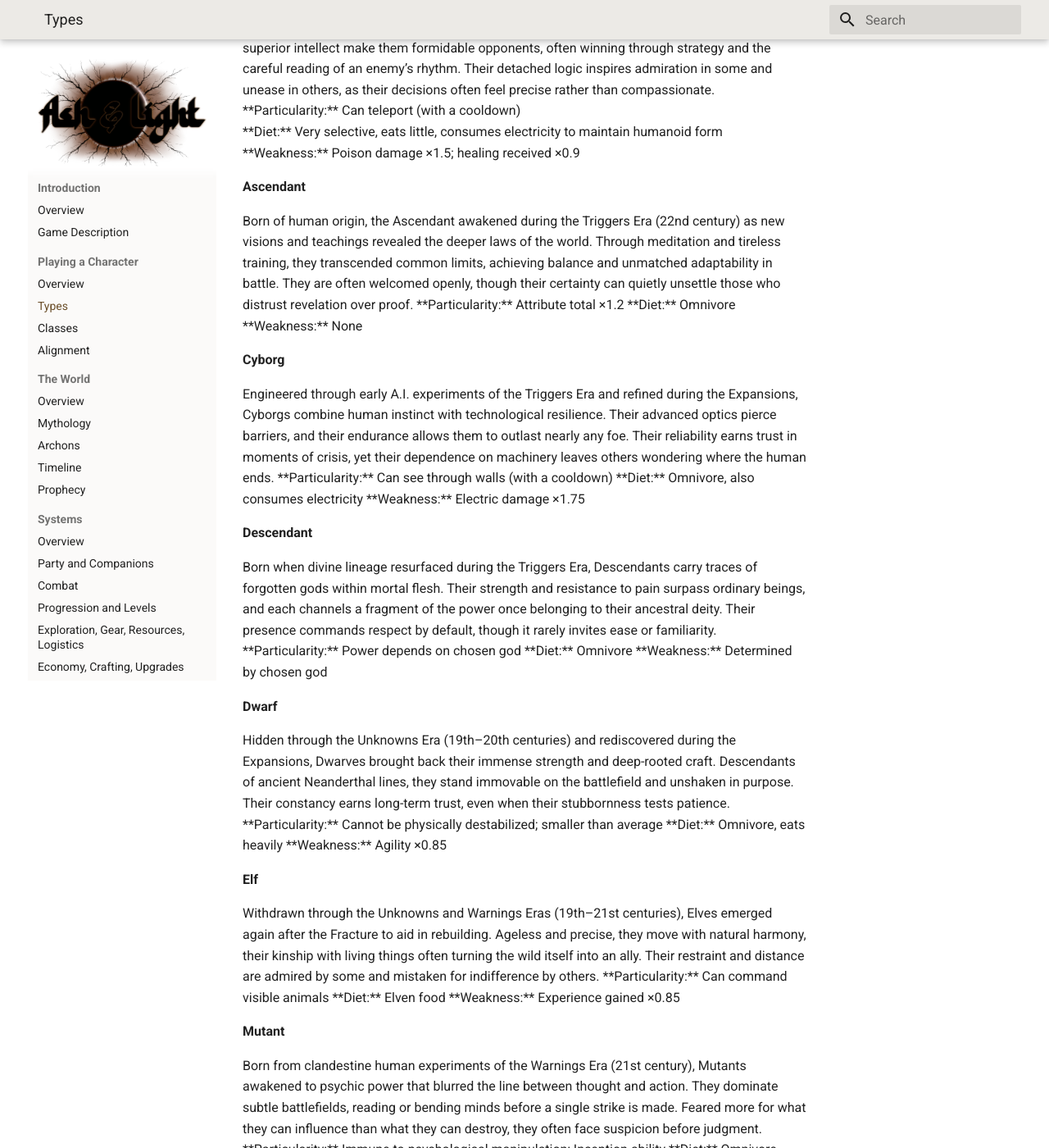
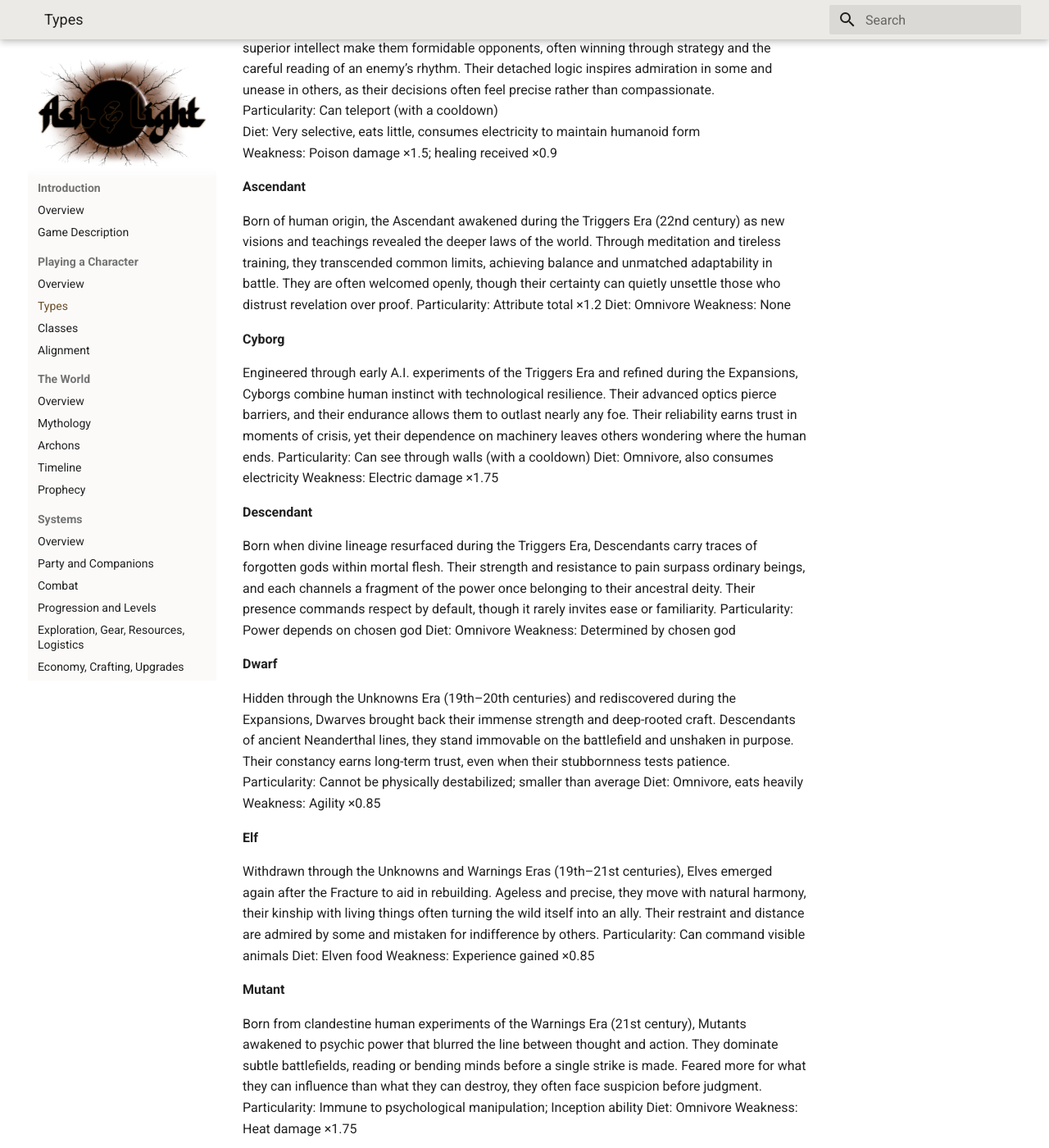
Before and after one commit to Realoid/ash-and-light, an MkDocs documentation site: the page built from docs/02_playing_a_character/03_types.md, in a window 1280 px wide and 1400 px high, scrolled down 438 px. Shown: the whole window at 82% size. Built offline with MkDocs 1.6.1 and Material for MkDocs 9.7.7, drawn with Linux system fonts in a browser that asks for light colours; some of the changed lines change nothing that is shown; some of the changed text lies outside the part shown.

Commit message:
Update 03_types.md

```diff
--- a/docs/02_playing_a_character/03_types.md
+++ b/docs/02_playing_a_character/03_types.md
@@ -5,69 +5,69 @@ Types define a character’s nature and origin within the world of Ash \& Light.
 **Alien**
 
 First known contact came from the Betelgeuse system during the Expansions Era (23rd century), when coalitions between species began to form. The Alien’s mastery of subatomic matter and superior intellect make them formidable opponents, often winning through strategy and the careful reading of an enemy’s rhythm. Their detached logic inspires admiration in some and unease in others, as their decisions often feel precise rather than compassionate.
-\*\*Particularity:\*\* Can teleport (with a cooldown)<br>
-\*\*Diet:\*\* Very selective, eats little, consumes electricity to maintain humanoid form<br>
-\*\*Weakness:\*\* Poison damage ×1.5; healing received ×0.9<br>
+Particularity: Can teleport (with a cooldown)
+Diet: Very selective, eats little, consumes electricity to maintain humanoid form
+Weakness: Poison damage ×1.5; healing received ×0.9
 
 **Ascendant**
 
 Born of human origin, the Ascendant awakened during the Triggers Era (22nd century) as new visions and teachings revealed the deeper laws of the world. Through meditation and tireless training, they transcended common limits, achieving balance and unmatched adaptability in battle. They are often welcomed openly, though their certainty can quietly unsettle those who distrust revelation over proof.
-\*\*Particularity:\*\* Attribute total ×1.2
-\*\*Diet:\*\* Omnivore
-\*\*Weakness:\*\* None
+Particularity: Attribute total ×1.2
+Diet: Omnivore
+Weakness: None
 
 **Cyborg**
 
 Engineered through early A.I. experiments of the Triggers Era and refined during the Expansions, Cyborgs combine human instinct with technological resilience. Their advanced optics pierce barriers, and their endurance allows them to outlast nearly any foe. Their reliability earns trust in moments of crisis, yet their dependence on machinery leaves others wondering where the human ends.
-\*\*Particularity:\*\* Can see through walls (with a cooldown)
-\*\*Diet:\*\* Omnivore, also consumes electricity
-\*\*Weakness:\*\* Electric damage ×1.75
+Particularity: Can see through walls (with a cooldown)
+Diet: Omnivore, also consumes electricity
+Weakness: Electric damage ×1.75
 
 **Descendant**
 
 Born when divine lineage resurfaced during the Triggers Era, Descendants carry traces of forgotten gods within mortal flesh. Their strength and resistance to pain surpass ordinary beings, and each channels a fragment of the power once belonging to their ancestral deity. Their presence commands respect by default, though it rarely invites ease or familiarity.
-\*\*Particularity:\*\* Power depends on chosen god
-\*\*Diet:\*\* Omnivore
-\*\*Weakness:\*\* Determined by chosen god
+Particularity: Power depends on chosen god
+Diet: Omnivore
+Weakness: Determined by chosen god
 
 **Dwarf**
 
 Hidden through the Unknowns Era (19th–20th centuries) and rediscovered during the Expansions, Dwarves brought back their immense strength and deep-rooted craft. Descendants of ancient Neanderthal lines, they stand immovable on the battlefield and unshaken in purpose. Their constancy earns long-term trust, even when their stubbornness tests patience.
-\*\*Particularity:\*\* Cannot be physically destabilized; smaller than average
-\*\*Diet:\*\* Omnivore, eats heavily
-\*\*Weakness:\*\* Agility ×0.85
+Particularity: Cannot be physically destabilized; smaller than average
+Diet: Omnivore, eats heavily
+Weakness: Agility ×0.85
 
 **Elf**
 
 Withdrawn through the Unknowns and Warnings Eras (19th–21st centuries), Elves emerged again after the Fracture to aid in rebuilding. Ageless and precise, they move with natural harmony, their kinship with living things often turning the wild itself into an ally. Their restraint and distance are admired by some and mistaken for indifference by others.
-\*\*Particularity:\*\* Can command visible animals
-\*\*Diet:\*\* Elven food
-\*\*Weakness:\*\* Experience gained ×0.85
+Particularity: Can command visible animals
+Diet: Elven food
+Weakness: Experience gained ×0.85
 
 **Mutant**
 
 Born from clandestine human experiments of the Warnings Era (21st century), Mutants awakened to psychic power that blurred the line between thought and action. They dominate subtle battlefields, reading or bending minds before a single strike is made. Feared more for what they can influence than what they can destroy, they often face suspicion before judgment.
-\*\*Particularity:\*\* Immune to psychological manipulation; Inception ability
-\*\*Diet:\*\* Omnivore
-\*\*Weakness:\*\* Heat damage ×1.75
+Particularity: Immune to psychological manipulation; Inception ability
+Diet: Omnivore
+Weakness: Heat damage ×1.75
 
 **Undead**
 
 The necrovirus spread during the Fracture Era (24th century), giving rise to the Undead; humans bound to unending existence through decay. Their resilience defies pain and suffocation alike, though their survival depends on flesh and the bitter taste of anti-decay serum. Even where tolerated, their presence is met with quiet distrust, as few believe death should be endured rather than ended.
-\*\*Particularity:\*\* Immune to bleeding, poisoning, and radiation; cannot drown or suffocate
-\*\*Diet:\*\* Human flesh, anti-decay serum
-\*\*Weakness:\*\* Does not naturally regenerate Health
+Particularity: Immune to bleeding, poisoning, and radiation; cannot drown or suffocate
+Diet: Human flesh, anti-decay serum
+Weakness: Does not naturally regenerate Health
 
 **Vampire**
 
 Afflicted by a rare and incurable disease, Vampires were forced into treaty during the Triggers Era and retreated underground since the sun became their bane. Their speed and reflexes grant them near-supernatural grace, though light remains their greatest enemy. Feared and accommodated in equal measure, they are accepted only so long as restraint holds.
-\*\*Particularity:\*\* +20% chance to dodge
-\*\*Diet:\*\* Blood (preferably human)
-\*\*Weakness:\*\* Light damage ×1.5; does not regenerate Health naturally under sunlight
+Particularity: +20% chance to dodge
+Diet: Blood (preferably human)
+Weakness: Light damage ×1.5; does not regenerate Health naturally under sunlight
 
 **Werewolf**
 
 Marginally known since the Unknowns Era yet never fully understood, Werewolves remain a mystery. Their transformations echo through every Era; uncontrolled, lunar, and raw. In battle they embody primal strength, unmatched in fury when instinct takes over.
-\*\*Particularity:\*\* Can partially transform (with a cooldown)
-\*\*Diet:\*\* Carnivore, eats massive amounts
-\*\*Weakness:\*\* Loses control during a full moon
+Particularity: Can partially transform (with a cooldown)
+Diet: Carnivore, eats massive amounts
+Weakness: Loses control during a full moon
```
